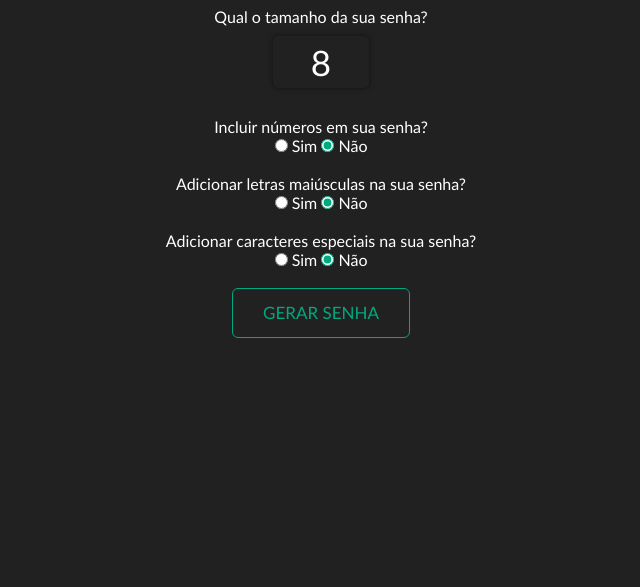
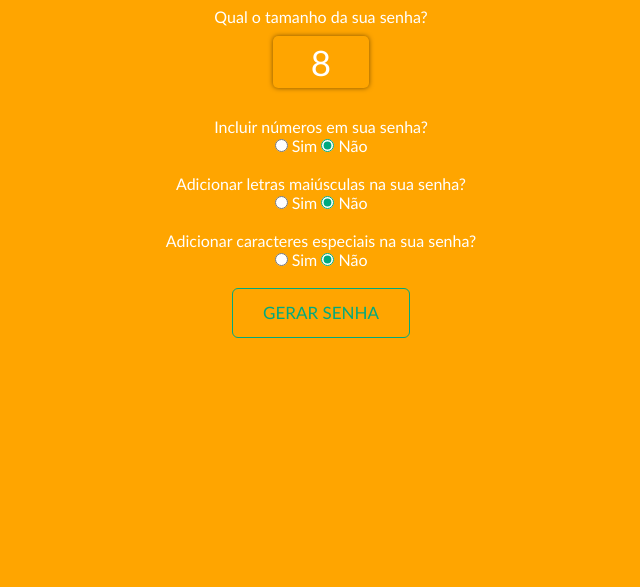
Before and after one commit to Guimrl/mini-projetos, a plain HTML site: page gerador-senha/index.html in a window 1280 px wide. Shown: the part 213-800 px from the top of the page, without its empty margins (319-959 px from the left). Drawn offline with Linux system fonts and the light colour scheme.

Commit message:
alteracao teste

```diff
--- a/gerador-senha/css/style.css
+++ b/gerador-senha/css/style.css
@@ -9,7 +9,7 @@
 :root {
     --color-green: #00A97F;
     --color-black: rgb(10, 25, 30);
-    --color-background: #212121;
+    --color-background: orange;
     --color-white: #FFF;
 }
 
```
